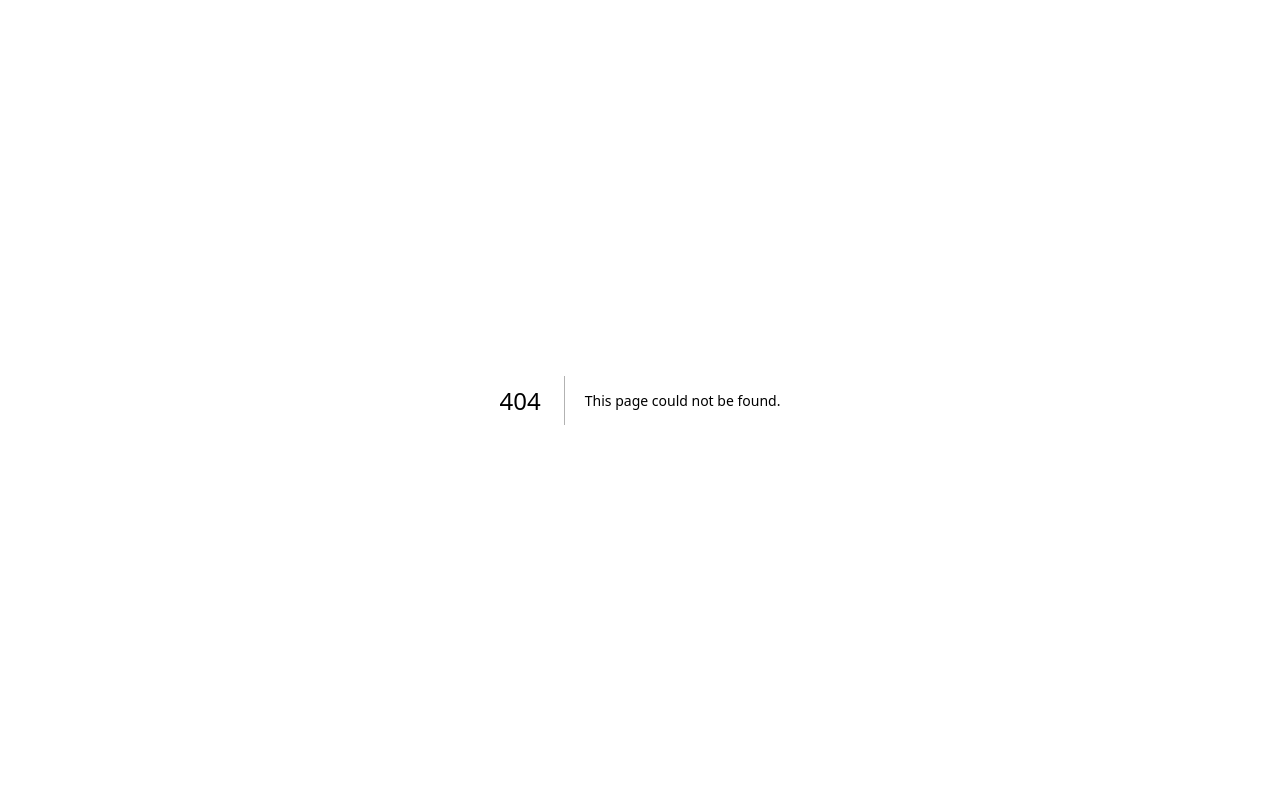
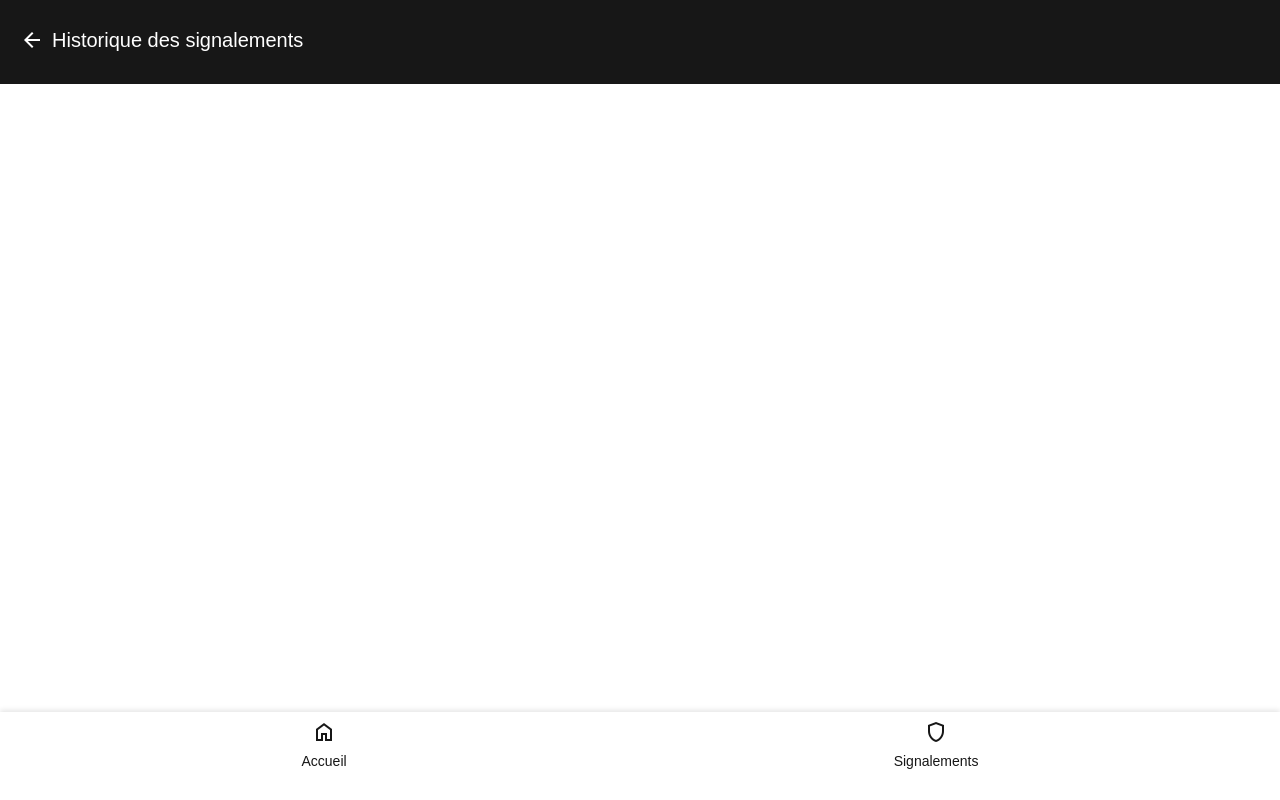
Before and after one commit to DJKFifou/FixMyStreet, a Next.js app: page /user/reports in a window 1280 px wide. Before the commit this address had no page. Built offline with nearby package versions, Linux system fonts and the light colour scheme; no server answers.

Commit message:
feat: Added BackLinkHeader component

```diff
--- /dev/null
+++ b/app/user/layout.tsx
@@ -0,0 +1,11 @@
+import UserLayout from "@/components/layouts/UserLayout";
+
+const Layout = ({ children }: { children: React.ReactNode }) => {
+  return (
+    <UserLayout>
+      {children}
+    </UserLayout>
+  );
+}
+
+export default Layout;
--- /dev/null
+++ b/app/user/reports/page.tsx
@@ -0,0 +1,12 @@
+import BackLinkHeader from "@/components/ui/BackLinkHeader";
+
+const ReportsPage = () => {
+  return (
+    <div>
+      <BackLinkHeader href="/" title="Historique des signalements" />
+      <h1>Signalements</h1>
+    </div>
+  );
+}
+
+export default ReportsPage;
--- /dev/null
+++ b/components/ui/BackLinkHeader.tsx
@@ -0,0 +1,12 @@
+import Link from "next/link";
+
+const BackLinkHeader = ({ href, title }: { href: string; title: string }) => (
+  <div className="absolute top-0 left-0 w-screen bg-foreground text-white flex items-center pt-7 pb-8 px-5">
+    <Link href={href} className="text-xl leading-4.5 flex items-center gap-2">
+      <span className="material-symbols-outlined">arrow_back</span>
+      {title}
+    </Link>
+  </div>
+);
+
+export default BackLinkHeader;
```
